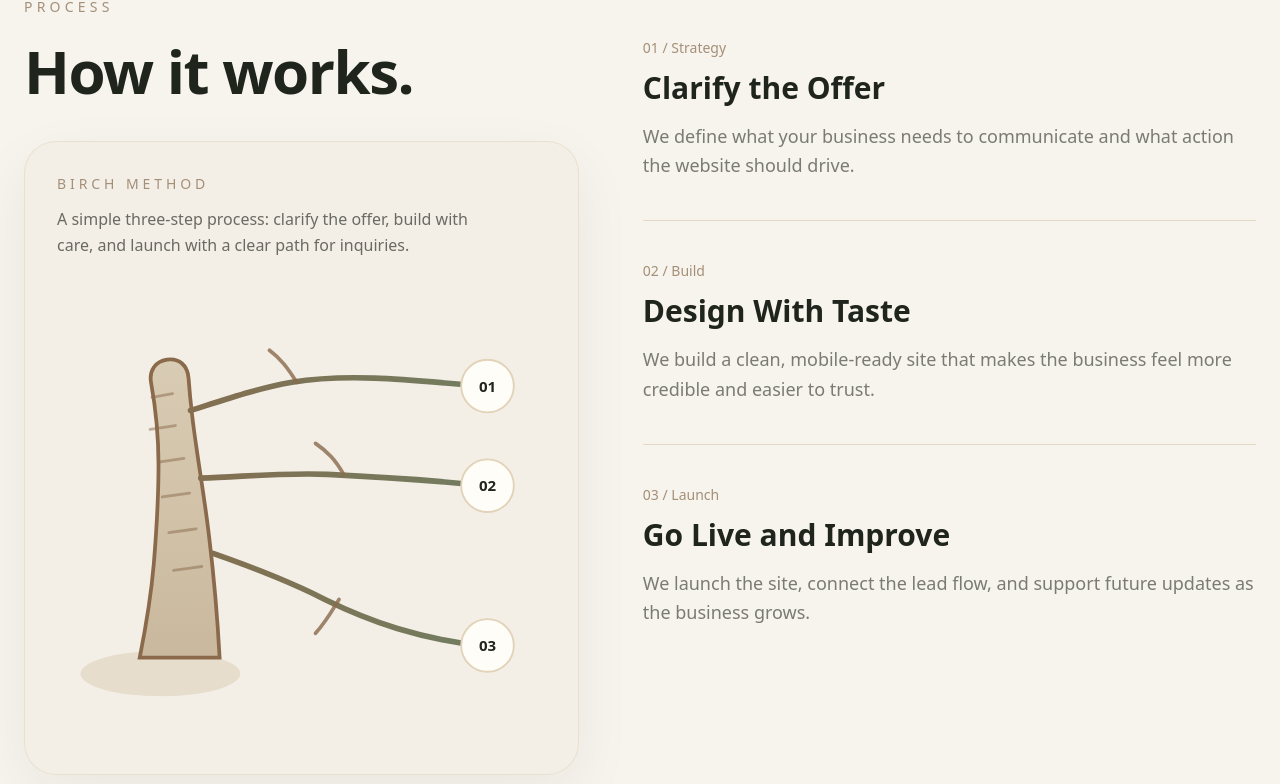
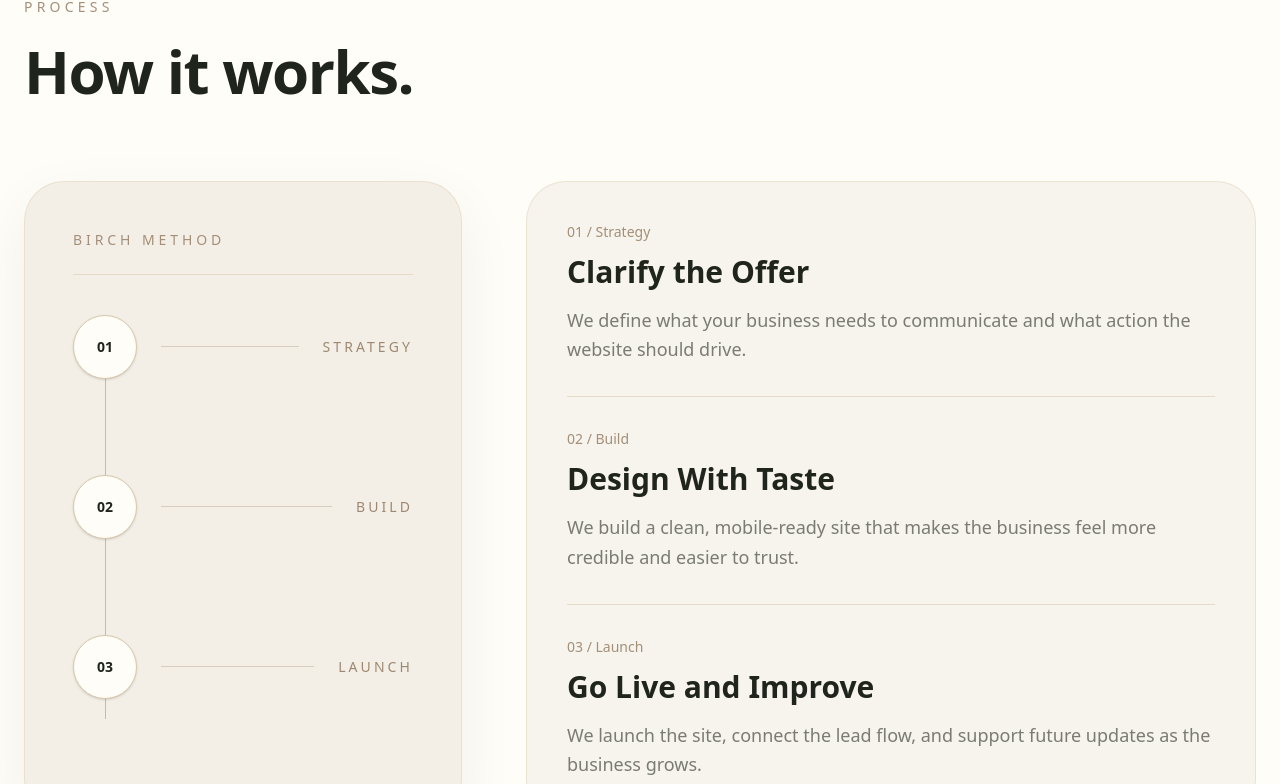
Before and after one commit to myusufabaig/Repository-name-birch-studio-site, a Next.js app: page / in a window 1280 px wide. Shown: the part 2078-2862 px from the top of the page. Built offline with nearby package versions, Linux system fonts and the light colour scheme.

Commit message:
Replace process tree with premium step system

```diff
--- a/src/app/page.tsx
+++ b/src/app/page.tsx
@@ -358,149 +358,72 @@ export default function Home() {
       </section>
 
       {/* PROCESS */}
-      <section id="process" className="py-32 px-6">
-        <div className="max-w-7xl mx-auto grid md:grid-cols-[0.95fr_1.05fr] gap-16 items-start">
-          {/* LEFT SIDE */}
-          <div className="animate-fade-up">
+      <section id="process" className="py-32 px-6 bg-[#FFFDF8]">
+        <div className="max-w-7xl mx-auto">
+          <div className="mb-20 animate-fade-up">
             <p className="text-sm tracking-[0.3em] text-[#A48F78] mb-6 uppercase">
               Process
             </p>
 
-            <h2 className="text-5xl md:text-6xl font-semibold tracking-tight text-[#1F241C] mb-10">
+            <h2 className="text-5xl md:text-6xl font-semibold tracking-tight text-[#1F241C]">
               How it works.
             </h2>
+          </div>
 
-            <div className="relative rounded-[2rem] bg-[#F3EFE7] border border-[#E2D2B8]/50 p-6 md:p-8 shadow-[0_20px_60px_rgba(31,36,28,0.06)] overflow-hidden transition duration-500 hover:shadow-xl">
-              <div className="mb-6">
-                <p className="text-sm uppercase tracking-[0.28em] text-[#A48F78] mb-3">
+          <div className="grid lg:grid-cols-[0.75fr_1.25fr] gap-16 items-stretch">
+            {/* LEFT VISUAL */}
+            <div className="rounded-[2.5rem] bg-[#F3EFE7] border border-[#E2D2B8]/50 p-10 md:p-12 shadow-[0_20px_60px_rgba(31,36,28,0.06)] animate-fade-up-delay-1 transition duration-500 hover:shadow-xl">
+              <p className="text-sm uppercase tracking-[0.28em] text-[#A48F78] mb-6">
                 Birch Method
               </p>
 
-                <p className="text-[#1F241C]/65 max-w-md leading-relaxed">
-                  A simple three-step process: clarify the offer, build with
-                  care, and launch with a clear path for inquiries.
+              <div className="h-px w-full bg-[#E2D2B8]/70 mb-10" />
+
+              <div className="relative min-h-[420px]">
+                <div className="absolute left-8 top-4 bottom-4 w-px bg-[#8A6A4B]/40" />
+
+                <div className="relative flex items-center gap-6 mb-24">
+                  <div className="relative z-10 h-16 w-16 rounded-full bg-[#FFFDF8] border border-[#D9C8AA] flex items-center justify-center text-sm font-semibold text-[#1F241C] shadow-sm">
+                    01
+                  </div>
+
+                  <div className="h-px flex-1 bg-[#8A6A4B]/25" />
+
+                  <p className="text-sm uppercase tracking-[0.22em] text-[#7A5C3E]/70">
+                    Strategy
                   </p>
                 </div>
 
-              <div className="relative h-[420px] md:h-[460px]">
-                <svg
-                  viewBox="0 0 520 460"
-                  className="absolute inset-0 h-full w-full"
-                  fill="none"
-                  xmlns="http://www.w3.org/2000/svg"
-                >
-                  <defs>
-                    <linearGradient
-                      id="branchStroke"
-                      x1="40"
-                      y1="230"
-                      x2="500"
-                      y2="230"
-                      gradientUnits="userSpaceOnUse"
-                    >
-                      <stop stopColor="#8A6A4B" />
-                      <stop offset="1" stopColor="#6F7F63" />
-                    </linearGradient>
+                <div className="relative flex items-center gap-6 mb-24">
+                  <div className="relative z-10 h-16 w-16 rounded-full bg-[#FFFDF8] border border-[#D9C8AA] flex items-center justify-center text-sm font-semibold text-[#1F241C] shadow-sm">
+                    02
+                  </div>
 
-                    <linearGradient id="trunkFill" x1="0" y1="0" x2="0" y2="1">
-                      <stop offset="0%" stopColor="#D9CCB4" />
-                      <stop offset="100%" stopColor="#C9B89D" />
-                    </linearGradient>
-                  </defs>
+                  <div className="h-px flex-1 bg-[#8A6A4B]/25" />
 
-                  <ellipse cx="110" cy="402" rx="85" ry="24" fill="#E7DDCD" />
+                  <p className="text-sm uppercase tracking-[0.22em] text-[#7A5C3E]/70">
+                    Build
+                  </p>
+                </div>
 
-                  <path
-                    d="M88 385
-                       C95 350, 100 320, 103 285
-                       C106 248, 108 215, 108 180
-                       C108 150, 106 125, 100 92
-                       C98 80, 104 70, 117 68
-                       C130 66, 139 74, 140 88
-                       C142 115, 145 140, 149 166
-                       C153 194, 158 223, 162 258
-                       C166 291, 170 330, 173 385
-                       Z"
-                    fill="url(#trunkFill)"
-                    stroke="#8A6A4B"
-                    strokeWidth="4"
-                  />
+                <div className="relative flex items-center gap-6">
+                  <div className="relative z-10 h-16 w-16 rounded-full bg-[#FFFDF8] border border-[#D9C8AA] flex items-center justify-center text-sm font-semibold text-[#1F241C] shadow-sm">
+                    03
+                  </div>
 
-                  <path d="M101 108 L123 104" stroke="#8A6A4B" strokeWidth="3" strokeLinecap="round" opacity="0.5" />
-                  <path d="M99 142 L126 138" stroke="#8A6A4B" strokeWidth="3" strokeLinecap="round" opacity="0.5" />
-                  <path d="M108 177 L135 173" stroke="#8A6A4B" strokeWidth="3" strokeLinecap="round" opacity="0.5" />
-                  <path d="M112 214 L141 210" stroke="#8A6A4B" strokeWidth="3" strokeLinecap="round" opacity="0.5" />
-                  <path d="M119 252 L148 248" stroke="#8A6A4B" strokeWidth="3" strokeLinecap="round" opacity="0.5" />
-                  <path d="M124 292 L154 288" stroke="#8A6A4B" strokeWidth="3" strokeLinecap="round" opacity="0.5" />
+                  <div className="h-px flex-1 bg-[#8A6A4B]/25" />
 
-                  <path
-                    d="M142 122 C180 110, 215 98, 250 92 C305 83, 362 88, 450 96"
-                    stroke="url(#branchStroke)"
-                    strokeWidth="6"
-                    strokeLinecap="round"
-                  />
-
-                  <path
-                    d="M153 194 C205 192, 245 188, 288 190 C350 193, 397 196, 455 202"
-                    stroke="url(#branchStroke)"
-                    strokeWidth="6"
-                    strokeLinecap="round"
-                  />
-
-                  <path
-                    d="M166 274 C206 288, 248 304, 285 323 C336 348, 385 364, 448 372"
-                    stroke="url(#branchStroke)"
-                    strokeWidth="6"
-                    strokeLinecap="round"
-                  />
-
-                  <path
-                    d="M255 92 C245 76, 238 67, 226 58"
-                    stroke="#8A6A4B"
-                    strokeWidth="4"
-                    strokeLinecap="round"
-                    opacity="0.8"
-                  />
-
-                  <path
-                    d="M305 190 C296 174, 288 166, 275 157"
-                    stroke="#8A6A4B"
-                    strokeWidth="4"
-                    strokeLinecap="round"
-                    opacity="0.8"
-                  />
-
-                  <path
-                    d="M300 323 C292 336, 286 347, 275 359"
-                    stroke="#8A6A4B"
-                    strokeWidth="4"
-                    strokeLinecap="round"
-                    opacity="0.8"
-                  />
-
-                  <circle cx="458" cy="96" r="28" fill="#FFFDF8" stroke="#E2D2B8" strokeWidth="2" />
-                  <circle cx="458" cy="202" r="28" fill="#FFFDF8" stroke="#E2D2B8" strokeWidth="2" />
-                  <circle cx="458" cy="372" r="28" fill="#FFFDF8" stroke="#E2D2B8" strokeWidth="2" />
-
-                  <text x="458" y="102" textAnchor="middle" fontSize="16" fontWeight="600" fill="#1F241C">
-                    01
-                  </text>
-
-                  <text x="458" y="208" textAnchor="middle" fontSize="16" fontWeight="600" fill="#1F241C">
-                    02
-                  </text>
-
-                  <text x="458" y="378" textAnchor="middle" fontSize="16" fontWeight="600" fill="#1F241C">
-                    03
-                  </text>
-                </svg>
+                  <p className="text-sm uppercase tracking-[0.22em] text-[#7A5C3E]/70">
+                    Launch
+                  </p>
                 </div>
               </div>
             </div>
 
-          {/* RIGHT SIDE */}
-          <div className="space-y-0 animate-fade-up-delay-1">
-            <div className="border-t border-[#E2D2B8]/80 py-10 transition duration-300 hover:translate-x-2">
+            {/* RIGHT STEPS */}
+            <div className="rounded-[2.5rem] bg-[#F7F4ED] border border-[#E2D2B8]/50 p-8 md:p-10 animate-fade-up-delay-2 transition duration-500 hover:shadow-xl">
+              <div className="divide-y divide-[#E2D2B8]/70">
+                <div className="py-8 first:pt-0 transition duration-300 hover:translate-x-2">
                   <p className="text-sm text-[#A48F78] mb-3">
                     01 / Strategy
                   </p>
@@ -515,7 +438,7 @@ export default function Home() {
                   </p>
                 </div>
 
-            <div className="border-t border-[#E2D2B8]/80 py-10 transition duration-300 hover:translate-x-2">
+                <div className="py-8 transition duration-300 hover:translate-x-2">
                   <p className="text-sm text-[#A48F78] mb-3">
                     02 / Build
                   </p>
@@ -525,12 +448,12 @@ export default function Home() {
                   </h3>
 
                   <p className="text-lg text-[#1F241C]/58 max-w-2xl leading-relaxed">
-                We build a clean, mobile-ready site that makes the business feel
-                more credible and easier to trust.
+                    We build a clean, mobile-ready site that makes the business
+                    feel more credible and easier to trust.
                   </p>
                 </div>
 
-            <div className="border-t border-[#E2D2B8]/80 py-10 transition duration-300 hover:translate-x-2">
+                <div className="py-8 last:pb-0 transition duration-300 hover:translate-x-2">
                   <p className="text-sm text-[#A48F78] mb-3">
                     03 / Launch
                   </p>
@@ -540,9 +463,11 @@ export default function Home() {
                   </h3>
 
                   <p className="text-lg text-[#1F241C]/58 max-w-2xl leading-relaxed">
-                We launch the site, connect the lead flow, and support future
-                updates as the business grows.
+                    We launch the site, connect the lead flow, and support
+                    future updates as the business grows.
                   </p>
+                </div>
+              </div>
             </div>
           </div>
         </div>
```
Lines whose indentation alone changed are shown as unchanged.
